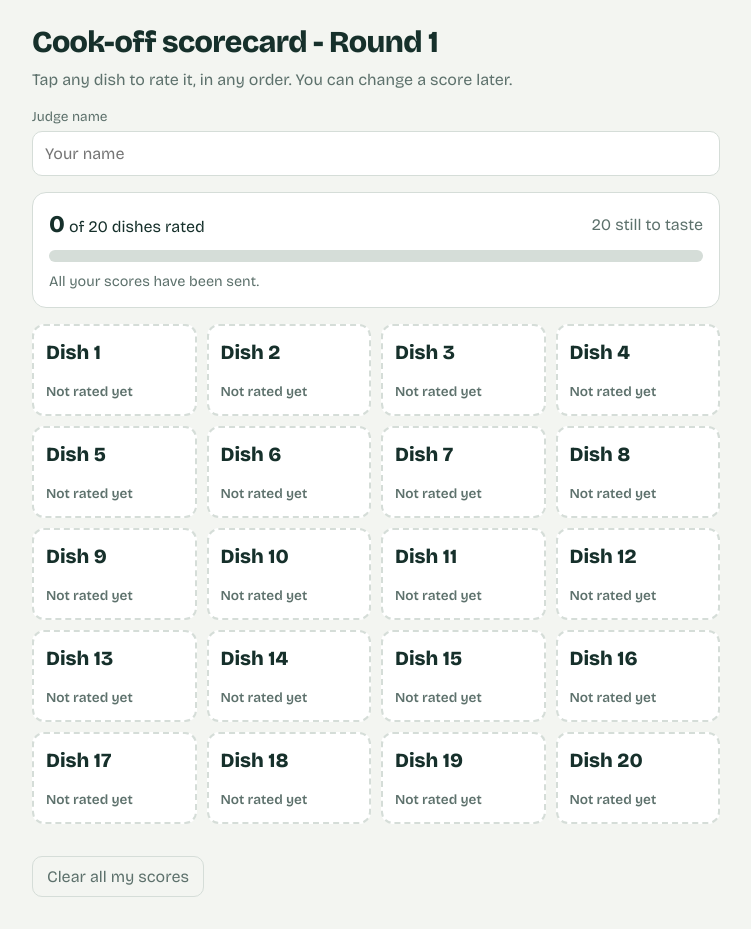
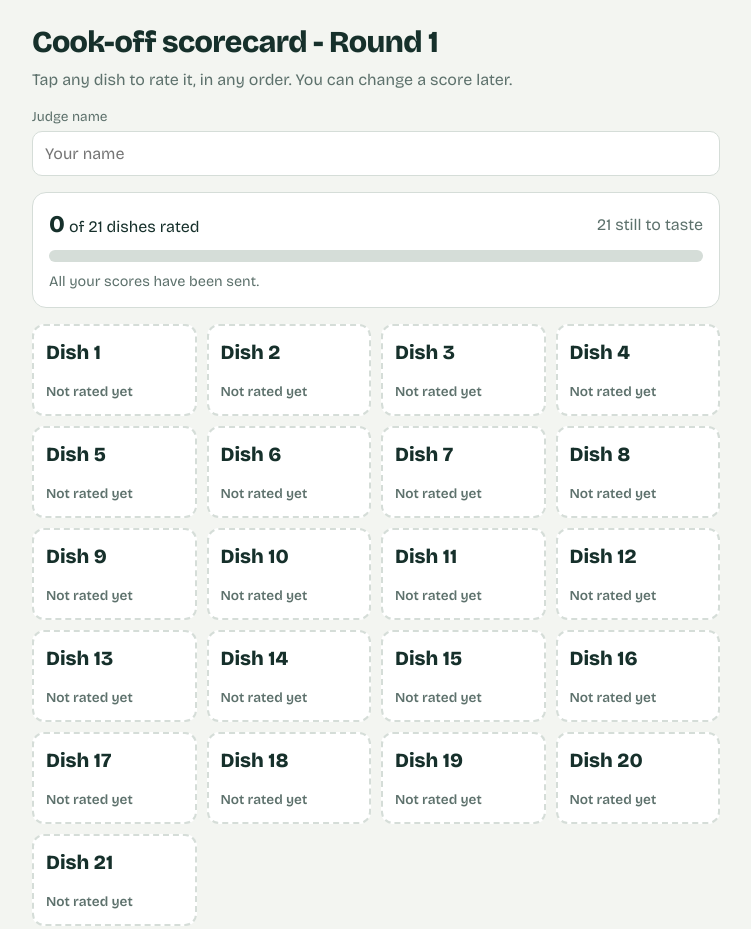
Before and after one commit to KLEI81120/Cookoff-scorecard-Round-1, a plain HTML site: page index.html in a window 1280 px wide. Shown: the top 929 px of the page, without its empty margins (264-1015 px from the left). Drawn offline with nearby package versions, Linux system fonts and the light colour scheme.

Commit message:
index.html

```diff
--- a/index.html
+++ b/index.html
@@ -87,12 +87,12 @@ var CRIT_HELP={
   'Overall Presentation':'Does it look as good as it tastes?',
   'Bonus Point':'One point will be awarded for contestants who incorporate Mid-Autumn elements (lanterns, jade rabbits, and moon motifs) in their dish.'
 };
-var MAX=5, KEY='cookoff-r1-v2';
+var MAX=5, KEY='cookoff-r1-v3';
 // Google Apps Script web app URL to send scores to your Round 1 Google Sheet.
 var SUBMIT_URL='https://script.google.com/macros/s/AKfycbzzCvNP9RSDfNjIsRdsBUoJc6X9OV8vFOXdUf5kF41yFIzygqGP7x9Drz9mP58ePfM/exec';
 
-// Dishes 1 to 20 for Round 1
-var DISH_IDS=[1, 2, 3, 4, 5, 6, 7, 8, 9, 10, 11, 12, 13, 14, 15, 16, 17, 18, 19, 20];
+// Dishes 1 to 21 for Round 1
+var DISH_IDS=[1, 2, 3, 4, 5, 6, 7, 8, 9, 10, 11, 12, 13, 14, 15, 16, 17, 18, 19, 20, 21];
 var DISH_NAME_MAP={};
 
 var S=load(), cur=null, draft=null, armed={}, sending=false;
```
